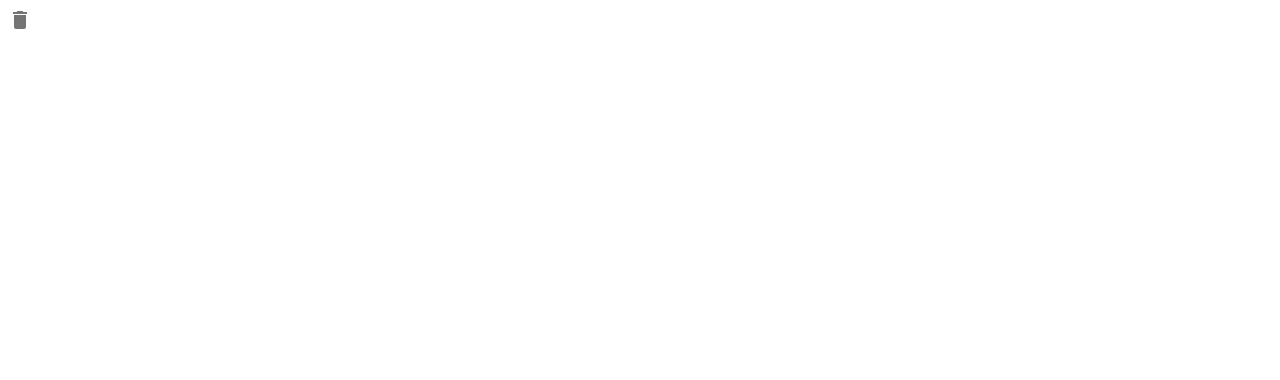
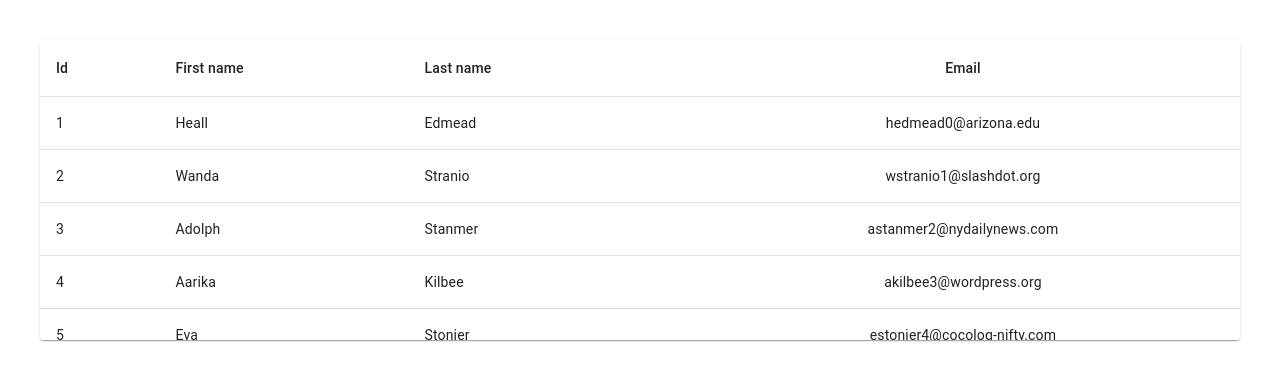
Before and after one commit to itsparasbisht/react-mui, a React (Create React App) app: page / in a window 1280 px wide. Shown: the top 380 px of the page. Built offline with nearby package versions, Linux system fonts and the light colour scheme.

Commit message:
mui table

```diff
--- a/src/App.css
+++ b/src/App.css
@@ -1,5 +1,5 @@
 body{
-
+  margin: 40px;
 }
 .App {
   /* padding: 4rem; */
--- a/src/App.js
+++ b/src/App.js
@@ -24,6 +24,7 @@ import MuiBadge from "./components/MuiBadge";
 import MuiList from "./components/MuiList";
 import MuiChip from "./components/MuiChip";
 import MuiTooltip from "./components/MuiTooltip";
+import MuiTable from "./components/MuiTable";
 
 function App() {
   return (
@@ -52,7 +53,8 @@ function App() {
       {/* <MuiBadge /> */}
       {/* <MuiList /> */}
       {/* <MuiChip /> */}
-      <MuiTooltip />
+      {/* <MuiTooltip /> */}
+      <MuiTable />
     </div>
   );
 }
--- /dev/null
+++ b/src/components/MuiTable.js
@@ -0,0 +1,123 @@
+import React from "react";
+import Table from "@mui/material/Table";
+import TableBody from "@mui/material/TableBody";
+import TableCell from "@mui/material/TableCell";
+import TableContainer from "@mui/material/TableContainer";
+import TableHead from "@mui/material/TableHead";
+import TableRow from "@mui/material/TableRow";
+import Paper from "@mui/material/Paper";
+
+function MuiTable() {
+  return (
+    <TableContainer component={Paper} sx={{ maxHeight: "300px" }}>
+      <Table sx={{ minWidth: 650 }} aria-label="simple table" stickyHeader>
+        <TableHead>
+          <TableRow>
+            <TableCell>Id</TableCell>
+            <TableCell>First name</TableCell>
+            <TableCell>Last name</TableCell>
+            <TableCell align="center">Email</TableCell>
+          </TableRow>
+        </TableHead>
+        <TableBody>
+          {tableData.map((row) => (
+            <TableRow
+              key={row.id}
+              sx={{ "&:last-child td, &:last-child th": { border: 0 } }}
+            >
+              <TableCell>{row.id}</TableCell>
+              <TableCell>{row.first_name}</TableCell>
+              <TableCell>{row.last_name}</TableCell>
+              <TableCell align="center">{row.email}</TableCell>
+            </TableRow>
+          ))}
+        </TableBody>
+      </Table>
+    </TableContainer>
+  );
+}
+
+export default MuiTable;
+
+const tableData = [
+  {
+    id: 1,
+    first_name: "Heall",
+    last_name: "Edmead",
+    email: "hedmead0@arizona.edu",
+    gender: "Male",
+    ip_address: "19.70.180.207",
+  },
+  {
+    id: 2,
+    first_name: "Wanda",
+    last_name: "Stranio",
+    email: "wstranio1@slashdot.org",
+    gender: "Female",
+    ip_address: "153.178.180.229",
+  },
+  {
+    id: 3,
+    first_name: "Adolph",
+    last_name: "Stanmer",
+    email: "astanmer2@nydailynews.com",
+    gender: "Male",
+    ip_address: "67.40.102.43",
+  },
+  {
+    id: 4,
+    first_name: "Aarika",
+    last_name: "Kilbee",
+    email: "akilbee3@wordpress.org",
+    gender: "Female",
+    ip_address: "10.238.50.97",
+  },
+  {
+    id: 5,
+    first_name: "Eva",
+    last_name: "Stonier",
+    email: "estonier4@cocolog-nifty.com",
+    gender: "Agender",
+    ip_address: "65.101.6.120",
+  },
+  {
+    id: 6,
+    first_name: "Decca",
+    last_name: "Praten",
+    email: "dpraten5@ow.ly",
+    gender: "Male",
+    ip_address: "226.100.24.191",
+  },
+  {
+    id: 7,
+    first_name: "Margo",
+    last_name: "Bentinck",
+    email: "mbentinck6@issuu.com",
+    gender: "Female",
+    ip_address: "58.187.90.137",
+  },
+  {
+    id: 8,
+    first_name: "Pet",
+    last_name: "Crichley",
+    email: "pcrichley7@eepurl.com",
+    gender: "Female",
+    ip_address: "75.23.124.240",
+  },
+  {
+    id: 9,
+    first_name: "Laina",
+    last_name: "Glendenning",
+    email: "lglendenning8@angelfire.com",
+    gender: "Female",
+    ip_address: "131.146.216.109",
+  },
+  {
+    id: 10,
+    first_name: "Zsa zsa",
+    last_name: "Nuscha",
+    email: "znuscha9@canalblog.com",
+    gender: "Female",
+    ip_address: "15.176.53.43",
+  },
+];
```
